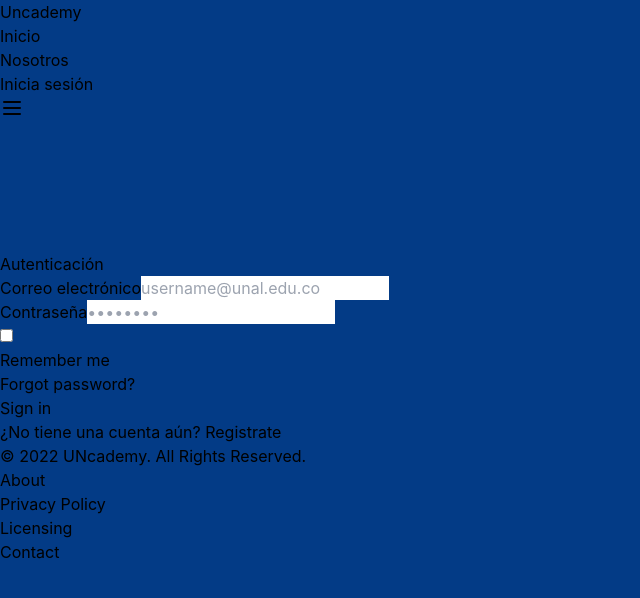
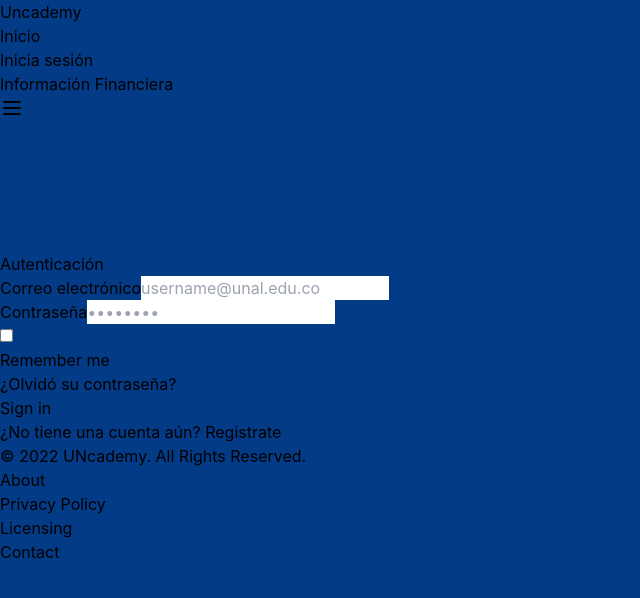
Before and after one commit to UNcademy/uncademy_wa, a Next.js app in the folder app/: page /login in a window 1280 px wide. Shown: the top 598 px of the page, without its empty margins (0-640 px from the left). Built offline with nearby package versions, Linux system fonts and the light colour scheme; what @material-tailwind/react would draw is missing.

Commit message:
Update styles

```diff
--- a/app/components/Footer/index.js
+++ b/app/components/Footer/index.js
@@ -1,31 +1,31 @@
 export const Footer = () => {
 	return (
-		<footer class="p-4 bg-white rounded-lg shadow md:flex md:items-center md:justify-between md:p-6 dark:bg-gray-800">
-			<span class="text-sm text-gray-500 sm:text-center dark:text-gray-400">
+		<footer className="p-4 bg-white rounded-lg shadow md:flex md:items-center md:justify-between md:p-6 dark:bg-gray-800">
+			<span className="text-sm text-gray-500 sm:text-center dark:text-gray-400">
 				© 2022{' '}
-				<a href="https://flowbite.com/" class="hover:underline">
+				<a href="https://flowbite.com/" className="hover:underline">
 					UNcademy
 				</a>
 				. All Rights Reserved.
 			</span>
-			<ul class="flex flex-wrap items-center mt-3 text-sm text-gray-500 dark:text-gray-400 sm:mt-0">
+			<ul className="flex flex-wrap items-center mt-3 text-sm text-gray-500 dark:text-gray-400 sm:mt-0">
 				<li>
-					<a href="#" class="mr-4 hover:underline md:mr-6 ">
+					<a href="#" className="mr-4 hover:underline md:mr-6 ">
 						About
 					</a>
 				</li>
 				<li>
-					<a href="#" class="mr-4 hover:underline md:mr-6">
+					<a href="#" className="mr-4 hover:underline md:mr-6">
 						Privacy Policy
 					</a>
 				</li>
 				<li>
-					<a href="#" class="mr-4 hover:underline md:mr-6">
+					<a href="#" className="mr-4 hover:underline md:mr-6">
 						Licensing
 					</a>
 				</li>
 				<li>
-					<a href="#" class="hover:underline">
+					<a href="#" className="hover:underline">
 						Contact
 					</a>
 				</li>
--- a/app/components/Header/index.js
+++ b/app/components/Header/index.js
@@ -36,9 +36,7 @@
 				color="blue-gray"
 				className="p-1 font-normal"
 			>
-				<Link href="/team" className="flex items-center">
-					Nosotros
-				</Link>
+
 			</Typography>
 			<Typography
 				as="li"
@@ -50,11 +48,21 @@
 					Inicia sesión
 				</Link>
 			</Typography>
+			<Typography
+				as="li"
+				variant="small"
+				color="blue-gray"
+				className="p-1 font-normal"
+			>
+				<Link href="/financial-info" className="flex items-center">
+					Información Financiera
+				</Link>
+			</Typography>
 		</ul>
 	);
 
 	return (
-		<Navbar className="sticky mx-auto max-w-screen-xl py-2 px-4 lg:px-8 lg:py-4 bg-white">
+		<Navbar color="blue" className="sticky mx-auto py-2 px-4 lg:px-8 lg:py-4 bg-white">
 			<div className="sticky container mx-auto flex items-center justify-between text-blue-gray-900">
 				<Link href="/" className="mr-4 py-1.5 font-normal">
 					Uncademy
@@ -64,7 +72,7 @@
 
 				<IconButton
 					variant="text"
-					className="ml-auto h-6 w-6 text-inherit hover:bg-transparent focus:bg-transparent active:bg-transparent lg:hidden"
+					className="ml-auto h-6 w-6 text-inherit hover:bg-blue focus:bg-blue active:bg-blue lg:hidden"
 					ripple={false}
 					onClick={() => setOpenNav(!openNav)}
 				>
--- a/app/components/LoginCard/index.js
+++ b/app/components/LoginCard/index.js
@@ -66,7 +66,7 @@
 									href="#"
 									className="text-sm font-medium text-primary-600 hover:underline dark:text-primary-500"
 								>
-									Forgot password?
+									¿Olvidó su contraseña?
 								</a>
 							</div>
 							<button
```
